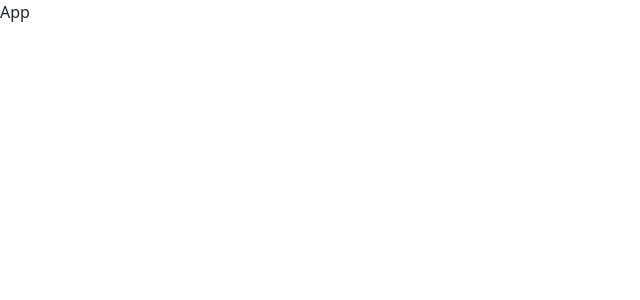
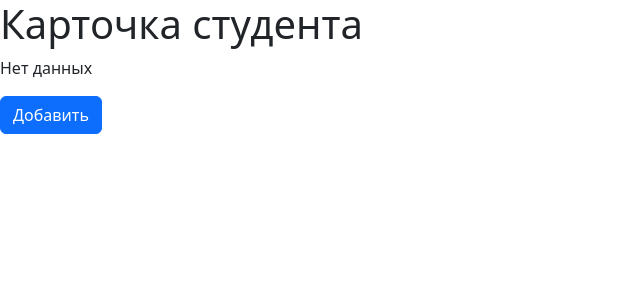
Before and after one commit to Axent13/student-card, a React (Create React App) app: page / in a window 1280 px wide. Shown: the top 300 px of the page, without its empty margins (0-640 px from the left). Built offline with nearby package versions, Linux system fonts and the light colour scheme.

Commit message:
Created MainPage and studentCard

```diff
--- a/src/App.js
+++ b/src/App.js
@@ -1,7 +1,12 @@
 import React from "react";
+import Mainpage from "./layouts/mainpage";
 
 function App() {
-  return <div className="App">App</div>;
+  return (
+    <div className="App">
+      <Mainpage />
+    </div>
+  );
 }
 
 export default App;
--- /dev/null
+++ b/src/components/studentCard.jsx
@@ -0,0 +1,56 @@
+import React from "react";
+import PropTypes from "prop-types";
+
+const StudentCard = ({ name, surname, yearOfBirth, portfolioUrl }) => {
+  return (
+    <div>
+      {name ? (
+        <>
+          <p>
+            <span className="font-weight-bold">Имя: </span>
+            {name}
+          </p>
+          {surname ? (
+            <p>
+              <span className="font-weight-bold">Фамилия: </span>
+              {surname}
+            </p>
+          ) : (
+            ""
+          )}
+          {yearOfBirth ? (
+            <p>
+              <span className="font-weight-bold">Год рождения: </span>
+              {yearOfBirth}
+            </p>
+          ) : (
+            ""
+          )}
+          {portfolioUrl ? (
+            <p>
+              <span className="font-weight-bold">Портфолио: </span>
+              <a href={portfolioUrl} target="_blank" rel="noopener noreferrer">
+                {portfolioUrl}
+              </a>
+            </p>
+          ) : (
+            ""
+          )}
+        </>
+      ) : (
+        <>
+          <p>Нет данных</p>
+        </>
+      )}
+    </div>
+  );
+};
+
+StudentCard.propTypes = {
+  name: PropTypes.string,
+  surname: PropTypes.string,
+  yearOfBirth: PropTypes.string,
+  portfolioUrl: PropTypes.string,
+};
+
+export default StudentCard;
--- /dev/null
+++ b/src/layouts/mainpage.jsx
@@ -0,0 +1,18 @@
+import React from "react";
+import StudentCard from "../components/studentCard";
+
+const Mainpage = () => {
+  const name = localStorage.getItem("name");
+
+  return (
+    <>
+      <h1>Карточка студента</h1>
+      <StudentCard {...localStorage} />
+      <button type="button" className="btn btn-primary">
+        {name ? "Редактировать" : "Добавить"}
+      </button>
+    </>
+  );
+};
+
+export default Mainpage;
```
